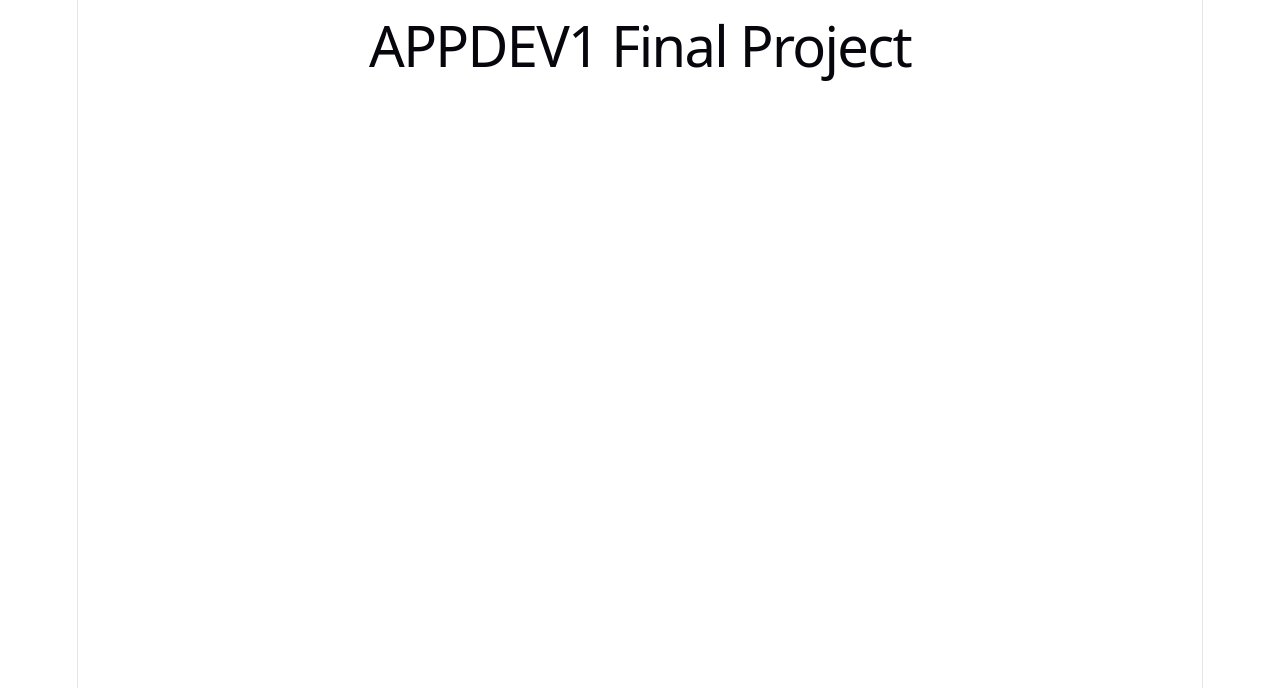
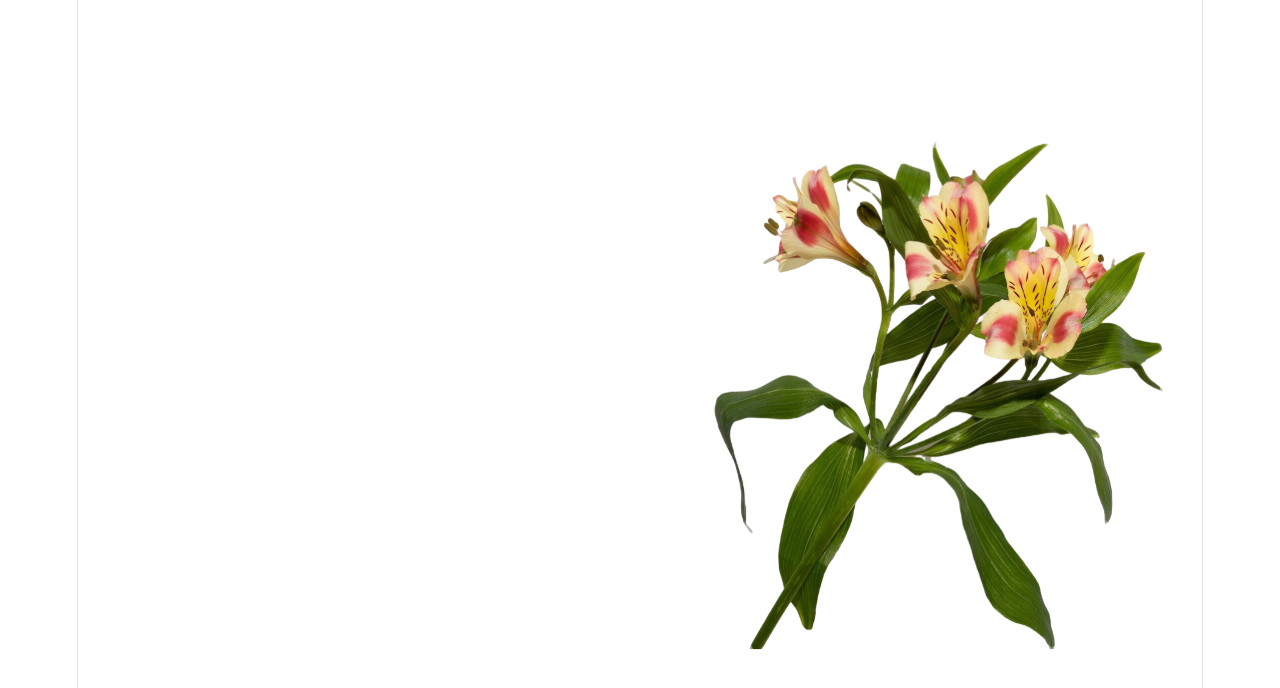
Before and after one commit to luisnarcisodh/appdev1-final-practical-exam, a React (Vite) app: page / in a window 1280 px wide. Shown: the top 688 px of the page. Built offline with nearby package versions, Linux system fonts and the light colour scheme.

Commit message:
Create Sign Up layout and display blossom image

```diff
--- a/src/App.jsx
+++ b/src/App.jsx
@@ -1,7 +1,10 @@
+import React from 'react';
+import SignUp from './components/SignUp';
+
 function App() {
   return (
     <div>
-      <h1>APPDEV1 Final Project</h1>
+      <SignUp />
     </div>
   );
 }
--- /dev/null
+++ b/src/components/SignUp.jsx
@@ -0,0 +1,24 @@
+import React from 'react';
+import styles from './SignUp.module.css';
+import blossomImg from "../assets/blossom-flower.svg";
+
+const SignUp = () => {
+  return (
+    <div className={styles.pageContainer}>
+      {/* Left Section: Empty for now */}
+      <div className={styles.leftSection}>
+      </div>
+
+      {/* Right Section: Blossom Image */}
+      <div className={styles.rightSection}>
+        <img
+          src={blossomImg}
+          alt="Blossom"
+          className={styles.blossomImage}
+        />
+      </div>
+    </div>
+  );
+};
+
+export default SignUp;
--- /dev/null
+++ b/src/components/SignUp.module.css
@@ -0,0 +1,29 @@
+.pageContainer {
+  display: flex;
+  min-height: 100vh;
+  width: 100%;
+  font-family: sans-serif;
+}
+
+.leftSection {
+  flex: 1;
+  display: flex;
+  flex-direction: column;
+  justify-content: center;
+  align-items: center;
+  padding: 2rem;
+  background-color: #ffffff;
+}
+.rightSection {
+  flex: 1;
+  display: flex;
+  justify-content: center;
+  align-items: center;
+  background-color: #ffffff;
+}
+
+.blossomImage {
+  max-width: 90%;
+  max-height: 90vh;
+  object-fit: contain;
+}
```
Also changed, not shown: huevos-signup-right-section.png (added).
